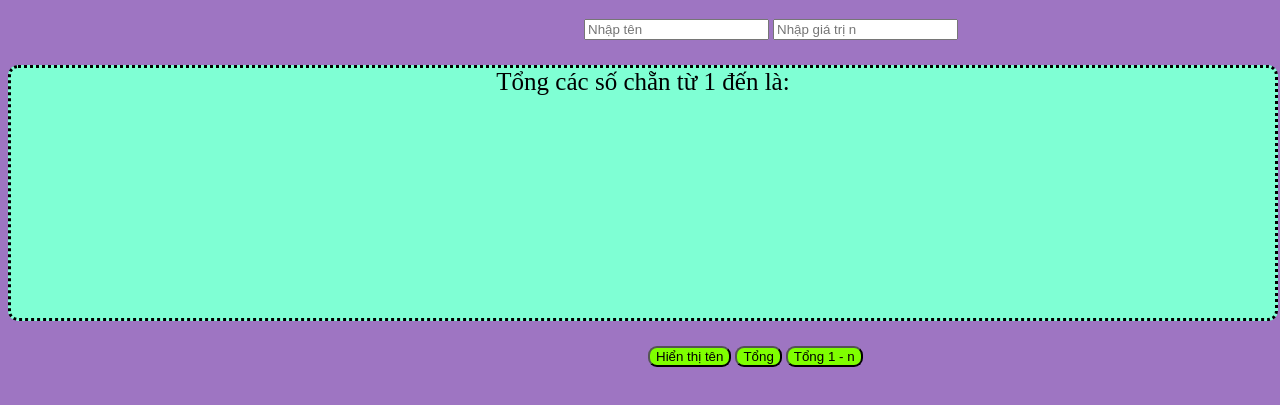
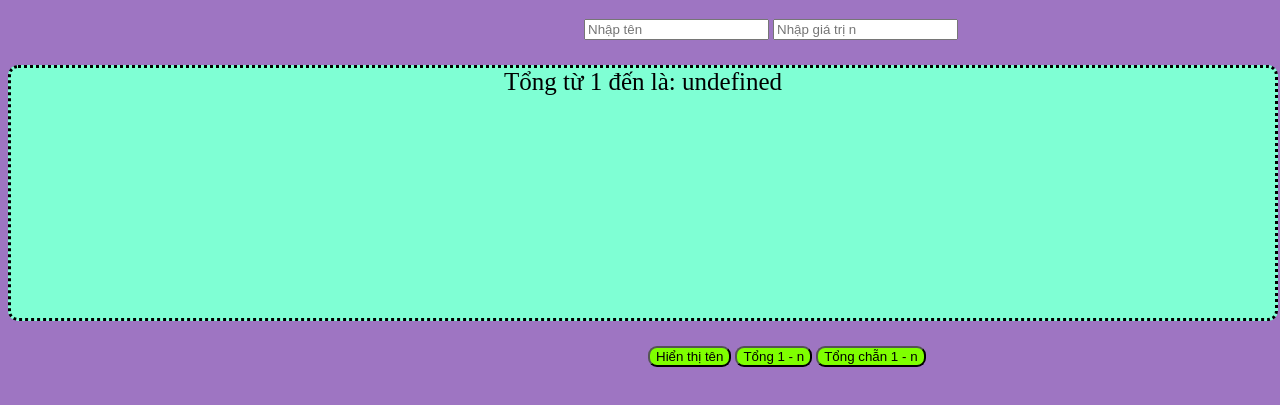
Before and after one commit to QuocTri3105/quoctri3105.github.io, a plain HTML site: page javascript.html in a window 1280 px wide. Both pictures are taken after a click on the button "Tổng 1 - n". Shown: the part 61-466 px from the top of the page. Drawn offline with Linux system fonts and the light colour scheme.

Commit message:
Add files via upload

```diff
--- a/javascript.html
+++ b/javascript.html
@@ -26,8 +26,8 @@
 
     <div id="area">
       <button class="button" type="button" onclick="hienthi()">Hiển thị tên </button>
-      <button class="button" type="button" onclick="tinhtong()">Tổng</button>
-      <button class="button" type="button" onclick="tinhtongchan()">Tổng 1 - n</button>
+      <button class="button" type="button" onclick="tinhtong()">Tổng 1 - n</button>
+      <button class="button" type="button" onclick="tinhtongchan()">Tổng chẵn 1 - n</button>
     </div>
 
     <script>
@@ -37,11 +37,23 @@
       }
       function tinhtong() {
         //Tính tổng từ 1 -> n
-	      document.getElementById("noidung").innerHTML ="Tổng từ 1 đến " +  document.forms["myForm"].n.value + " là: ";
+        var n = document.getElementById("textbox2").value;
+        var tong =0;
+        for(i=1;i<=n;i++){
+          tong=tong +i;
+        }
+	      document.getElementById("noidung").innerHTML ="Tổng từ 1 đến " +  document.forms["myForm"].n.value + " là: " + tong.value;
       }
       function tinhtongchan() {
         //Tính tổng các số chẳn từ 1 -> n
-        document.getElementById("noidung").innerHTML ="Tổng các số chẵn từ 1 đến " +  document.forms["myForm"].n.value + " là: ";
+        var n = document.getElementById("textbox2").value;
+        var tongchan =0;
+        for(i=1;i<=n;i++){
+          if(i%2==0){
+            tongchan=tongchan+i;
+          }
+        }
+        document.getElementById("noidung").innerHTML ="Tổng các số chẵn từ 1 đến " +  document.forms["myForm"].n.value + " là: " + tongchan.value;
       }
     </script>
   </body>
```
